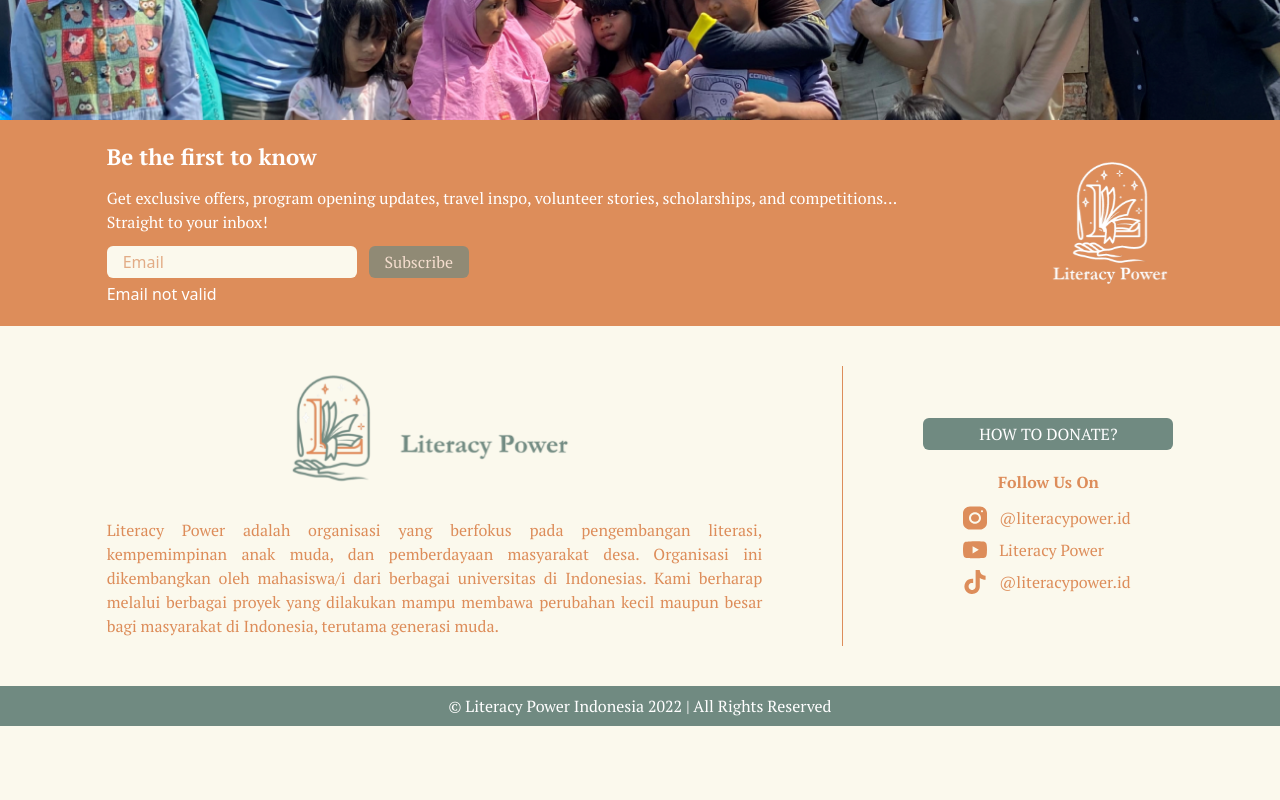
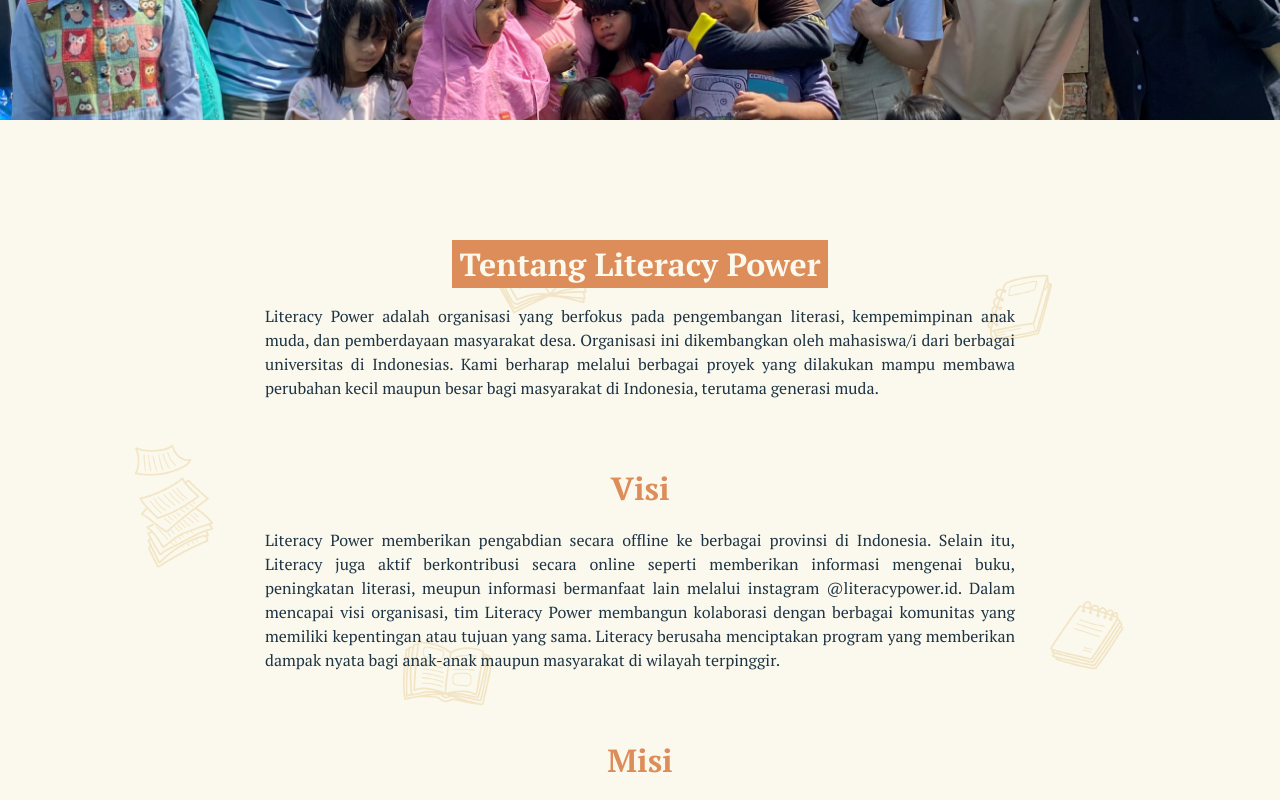
Before and after one commit to literacypowerdev/literacypowerindonesia, a Next.js app: page / in a window 1280 px wide. Shown: the part 300-1100 px from the top of the page. Before the commit the page ends 1026 px from the top, so only its background shows below. Built offline with nearby package versions, Linux system fonts and the light colour scheme.

Commit message:
Added about section

```diff
--- /dev/null
+++ b/components/organisms/About/AboutContent.tsx
@@ -0,0 +1,26 @@
+import React from "react";
+
+interface AboutContentProps {
+  title: string;
+  content: string;
+  emphasize?: boolean;
+}
+
+export default function AboutContent(props: AboutContentProps) {
+  const { title, content, emphasize } = props;
+
+  return (
+    <div className="w-11/12 max-w-[750px] md:w-10/12 mx-auto flex flex-col gap-2 lg:gap-4 items-center">
+      <h2
+        className={`w-fit px-2 text-base lg:text-title3 font-ptserif font-bold ${
+          emphasize ? "text-main-background bg-main-orange" : "text-main-orange"
+        }`}
+      >
+        {title}
+      </h2>
+      <p className="w-full font-ptserif text-main-blue text-justify ">
+        {content}
+      </p>
+    </div>
+  );
+}
--- /dev/null
+++ b/components/organisms/About/index.tsx
@@ -0,0 +1,42 @@
+import React from "react";
+import AboutContent from "./AboutContent";
+
+export default function About() {
+  const contents = {
+    tentang: {
+      title: "Tentang Literacy Power",
+      content:
+        "Literacy Power adalah organisasi yang berfokus pada pengembangan literasi, kempemimpinan anak muda, dan pemberdayaan masyarakat desa. Organisasi ini dikembangkan oleh mahasiswa/i dari berbagai universitas di Indonesias. Kami berharap melalui berbagai proyek yang dilakukan mampu membawa perubahan kecil maupun besar bagi masyarakat di Indonesia, terutama generasi muda.",
+    },
+    visi: {
+      title: "Visi",
+      content:
+        "Literacy Power adalah komunitas yang bertujuan untuk meningkatkan literasi anak, memberikan edukasi, dan meminimalisir permasalahan di wilayah terpinggir Indonesia. Selain itu, menciptakan ruang untuk generasi muda agar dapat berperan aktif dalam isu sosial dan meningkatkan jiwa kepemimpinan mereka guna membangun sumber daya manusia yang berkualitas.",
+    },
+    misi: {
+      title: "Misi",
+      content:
+        "Literacy Power memberikan pengabdian secara offline ke berbagai provinsi di Indonesia. Selain itu, Literacy juga aktif berkontribusi secara online seperti memberikan informasi mengenai buku, peningkatan literasi, meupun informasi bermanfaat lain melalui instagram @literacypower.id. Dalam mencapai visi organisasi, tim Literacy Power membangun kolaborasi dengan berbagai komunitas yang memiliki kepentingan atau tujuan yang sama. Literacy berusaha menciptakan program yang memberikan dampak nyata bagi anak-anak maupun masyarakat di wilayah terpinggir.",
+    },
+  };
+
+  return (
+    <div className="w-full py-16 lg:py-[120px] bg-body-doodle bg-contain">
+      <div className="flex flex-col gap-8 md:gap-10 lg:gap-16">
+        <AboutContent
+          emphasize
+          title={contents.tentang.title}
+          content={contents.tentang.content}
+        />
+        <AboutContent
+          title={contents.visi.title}
+          content={contents.misi.content}
+        />
+        <AboutContent
+          title={contents.misi.title}
+          content={contents.misi.content}
+        />
+      </div>
+    </div>
+  );
+}
--- a/pages/index.tsx
+++ b/pages/index.tsx
@@ -1,6 +1,7 @@
 import type { NextPage } from "next";
 import Link from "next/link";
 import Button from "../components/atoms/Button";
+import About from "../components/organisms/About";
 import Footer from "../components/organisms/Footer";
 import Hero from "../components/organisms/Hero";
 import Navbar from "../components/organisms/Navbar";
@@ -11,6 +12,7 @@ const Home: NextPage = () => {
     <>
       <Navbar />
       <Hero />
+      <About />
       <Newsletter />
       <Footer />
     </>
--- a/tailwind.config.js
+++ b/tailwind.config.js
@@ -32,6 +32,7 @@ module.exports = {
       },
       backgroundImage: {
         hero: "url('/images/hero.png')",
+        "body-doodle": "url('/images/body.png')",
       },
     },
   },
```
Also changed, not shown: pages/_app.tsx (+4 -5 lines), components/molecules/hapus.txt (deleted).
